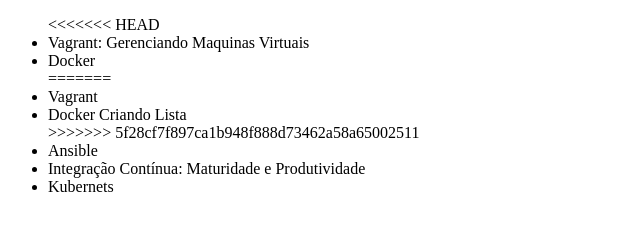
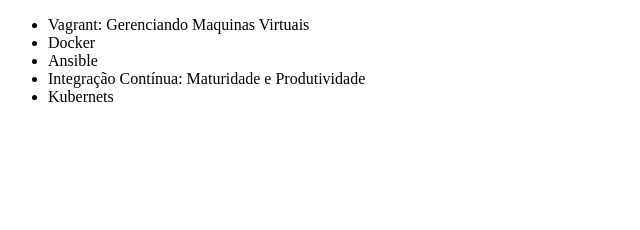
Before and after one commit to luizcdrj/alura-git, a plain HTML site: page index.html in a window 1280 px wide. Shown: the whole page, without its empty margins (0-640 px from the left). Drawn offline with Linux system fonts and the light colour scheme.

Commit message:
Corrigindo curso de Vagrant

```diff
--- a/index.html
+++ b/index.html
@@ -6,13 +6,8 @@
 </head>
 <body>
     <ul>
-<<<<<<< HEAD
         <li>Vagrant: Gerenciando Maquinas Virtuais</li>
         <li>Docker</li>
-=======
-        <li>Vagrant</li>
-        <li>Docker Criando Lista</li>
->>>>>>> 5f28cf7f897ca1b948f888d73462a58a65002511
         <li>Ansible</li>
         <li>Integração Contínua: Maturidade e Produtividade</li>
         <li>Kubernets</li>
```
